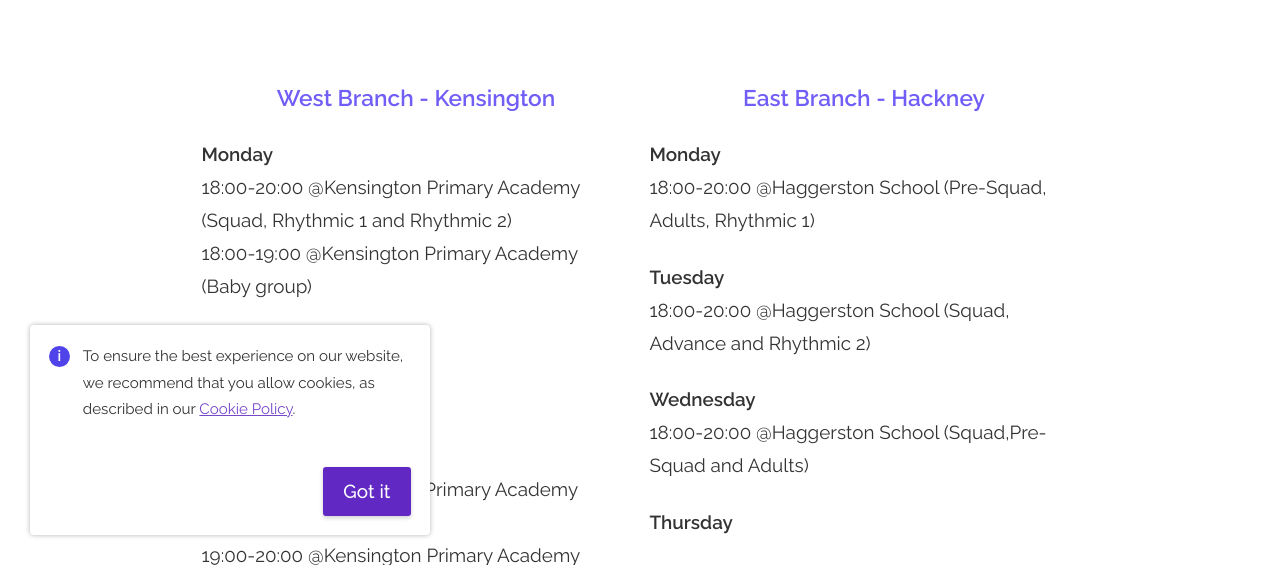
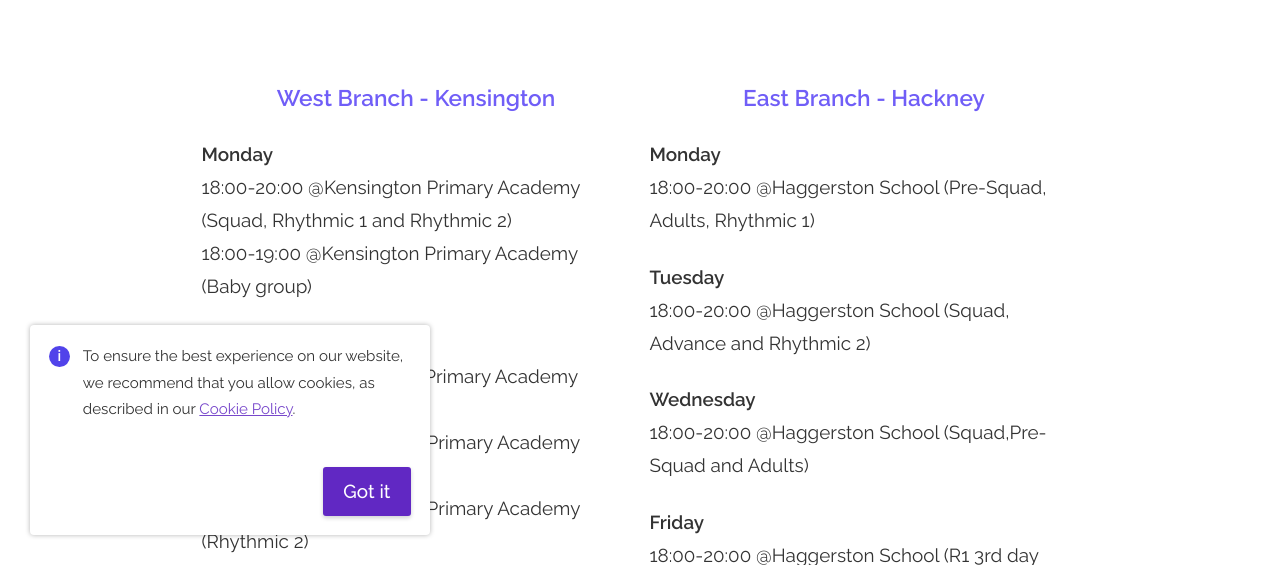
Before and after one commit to ak-tech007/Rythm_react_gatsby, a Gatsby site: page /timetable in a window 1280 px wide. Shown: the part 185-750 px from the top of the page. Built offline with nearby package versions, Linux system fonts and the light colour scheme; Gatsby itself is replaced by a stand-in of ours.

Commit message:
Prevent rendering days without timetable (#8) (#11)

```diff
--- a/src/pages/timetable.js
+++ b/src/pages/timetable.js
@@ -30,7 +30,11 @@ class Timetable extends PureComponent {
                     const key = `${day}-${branchTimetable.node.id}`;
                     let dayTimetable = branchTimetable.node.frontmatter[day];
 
-                    dayTimetable = dayTimetable && dayTimetable.replace(/\n\r?/g, '<br />');
+                    if (!dayTimetable) {
+                      return null;
+                    }
+
+                    dayTimetable = dayTimetable.replace(/\n\r?/g, '<br />');
 
                     return (
                       <div className="Timetable__day" key={key}>
```
